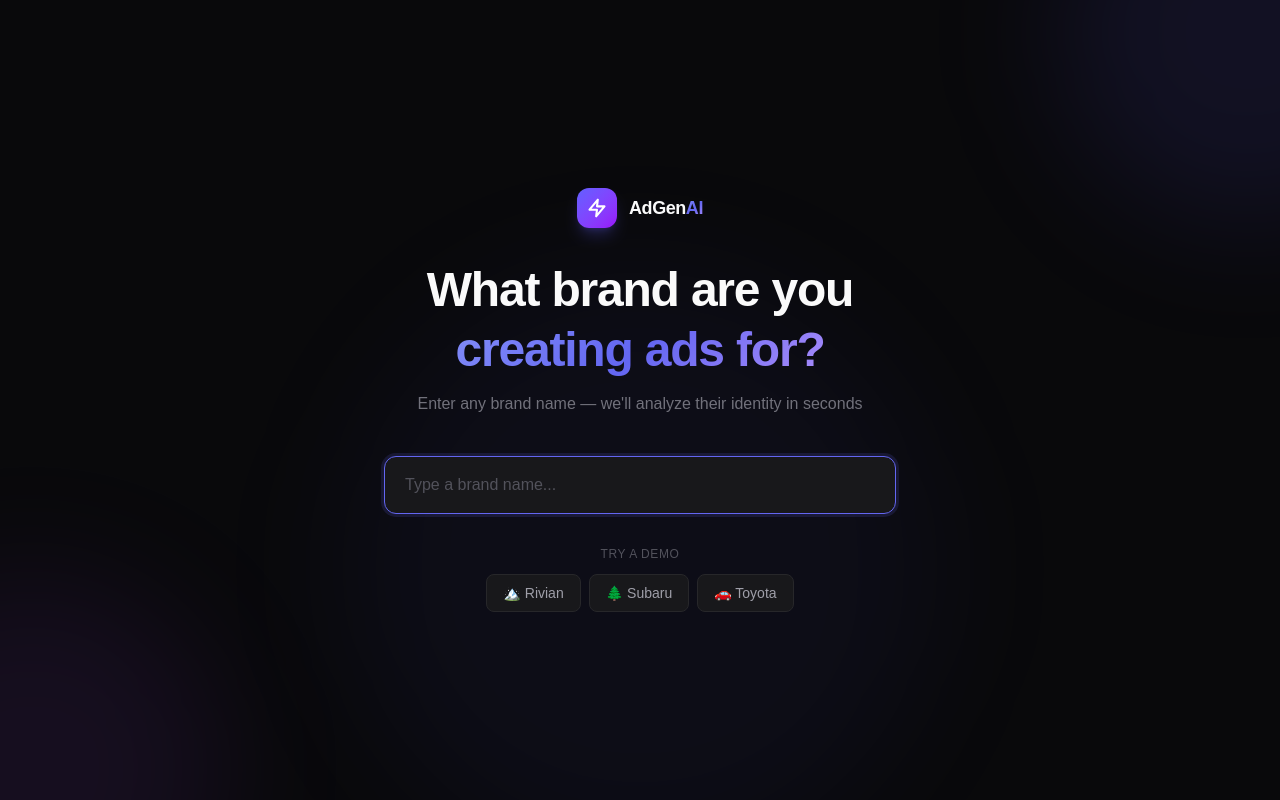
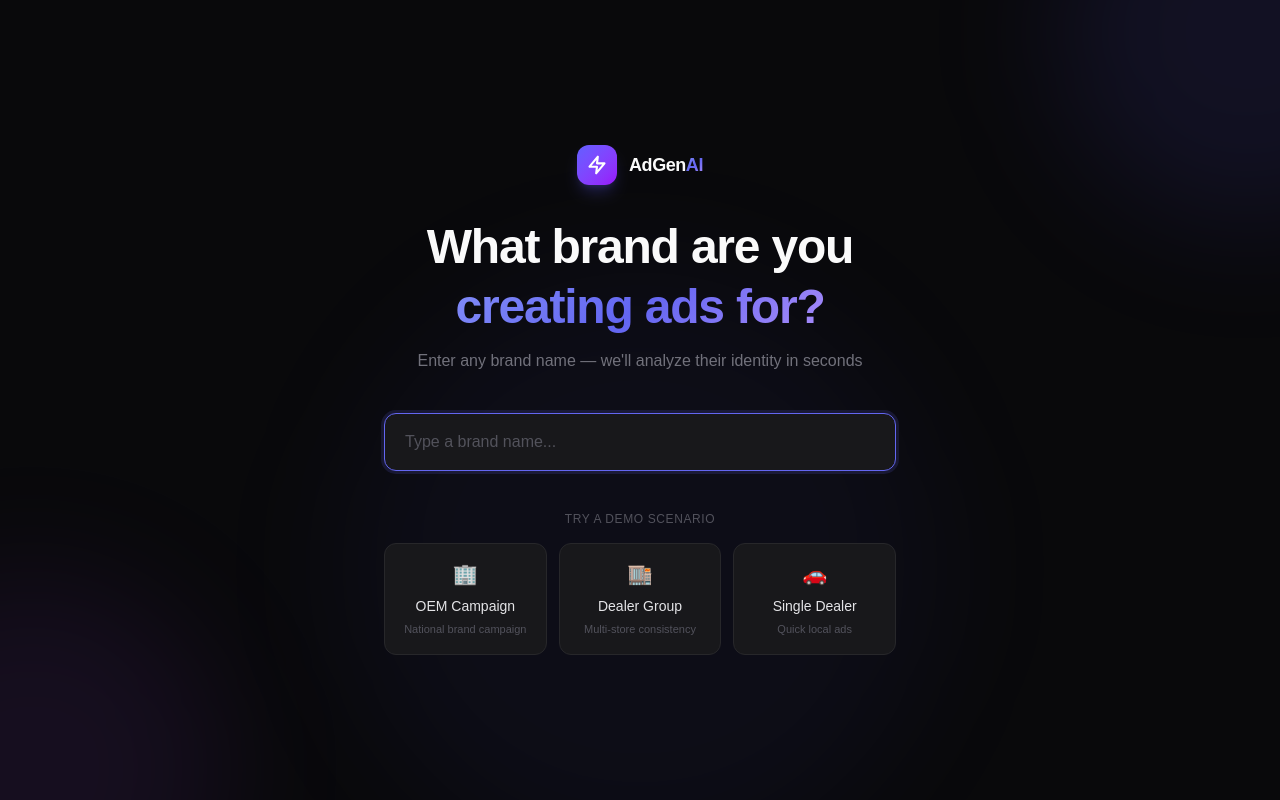
Before and after one commit to lionheartapp/edmunds-Studio, a Next.js app: page / in a window 1280 px wide. Built offline with nearby package versions, Linux system fonts and the light colour scheme; a web font is replaced by a local one.

Commit message:
feat: 3 user scenarios — OEM, Dealer Group, Single Dealer with tailored brief flows

```diff
--- a/app/brief/page.tsx
+++ b/app/brief/page.tsx
@@ -4,16 +4,20 @@ import { useEffect, useState } from "react"
 import { useRouter } from "next/navigation"
 import BriefForm from "@/components/BriefForm"
 import { BrandDNA } from "@/lib/types"
+import type { UserType } from "@/components/BrandInput"
 
 export default function BriefPage() {
   const router = useRouter()
   const [brandDna, setBrandDna] = useState<BrandDNA | null>(null)
+  const [userType, setUserType] = useState<UserType>(null)
   const [isLoading, setIsLoading] = useState(false)
 
   useEffect(() => {
     const stored = sessionStorage.getItem("adgenai_brand_dna")
+    const storedType = sessionStorage.getItem("adgenai_user_type") as UserType
     if (stored) {
       setBrandDna(JSON.parse(stored))
+      setUserType(storedType)
     } else {
       router.push("/")
     }
@@ -33,6 +37,7 @@ export default function BriefPage() {
         brandName={brandDna.name}
         onSubmit={handleSubmit}
         isLoading={isLoading}
+        userType={userType}
       />
     </div>
   )
--- a/components/BrandInput.tsx
+++ b/components/BrandInput.tsx
@@ -3,15 +3,35 @@
 import { useState, useEffect } from "react"
 import { motion, AnimatePresence } from "framer-motion"
 
+export type UserType = "oem" | "dealer-group" | "single-dealer" | null
+
 interface BrandInputProps {
-  onSubmit: (brandName: string) => void
+  onSubmit: (brandName: string, userType?: UserType) => void
   isLoading?: boolean
 }
 
-const QUICK_BRANDS = [
-  { name: "Rivian", emoji: "🏔️" },
-  { name: "Subaru", emoji: "🌲" },
-  { name: "Toyota", emoji: "🚗" },
+const SCENARIOS = [
+  {
+    type: "oem" as UserType,
+    label: "OEM Campaign",
+    brand: "Rivian",
+    emoji: "🏢",
+    desc: "National brand campaign",
+  },
+  {
+    type: "dealer-group" as UserType,
+    label: "Dealer Group",
+    brand: "Valley Subaru",
+    emoji: "🏬",
+    desc: "Multi-store consistency",
+  },
+  {
+    type: "single-dealer" as UserType,
+    label: "Single Dealer",
+    brand: "AutoNation Toyota Tempe",
+    emoji: "🚗",
+    desc: "Quick local ads",
+  },
 ]
 
 const LOADING_SAYINGS = [
@@ -317,27 +337,28 @@ export default function BrandInput({ onSubmit, isLoading }: BrandInputProps) {
               </motion.div>
             </form>
 
-            {/* Quick brand chips */}
+            {/* Scenario chips */}
             <motion.div
               initial={{ opacity: 0 }}
               animate={{ opacity: 1 }}
               transition={{ delay: 0.7 }}
-              className="mt-8 flex flex-col items-center gap-3"
+              className="mt-10 flex flex-col items-center gap-4 w-full"
             >
-              <span className="text-xs text-zinc-600 uppercase tracking-wider">Try a demo</span>
-              <div className="flex gap-2">
-                {QUICK_BRANDS.map(({ name, emoji }) => (
+              <span className="text-xs text-zinc-600 uppercase tracking-wider">Try a demo scenario</span>
+              <div className="grid grid-cols-3 gap-3 w-full">
+                {SCENARIOS.map(({ type, label, brand: scenarioBrand, emoji, desc }) => (
                   <button
-                    key={name}
+                    key={type}
                     onClick={() => {
-                      setBrand(name)
-                      onSubmit(name)
+                      setBrand(scenarioBrand)
+                      onSubmit(scenarioBrand, type)
                     }}
-                    className="px-4 py-2 rounded-lg bg-zinc-900 border border-zinc-800
-                             hover:border-zinc-700 hover:bg-zinc-800 text-sm text-zinc-400
-                             hover:text-zinc-200 transition-all"
+                    className="flex flex-col items-center gap-1.5 px-4 py-4 rounded-xl bg-zinc-900 border border-zinc-800
+                             hover:border-indigo-500/30 hover:bg-zinc-800/80 text-sm transition-all group"
                   >
-                    {emoji} {name}
+                    <span className="text-xl mb-0.5">{emoji}</span>
+                    <span className="text-zinc-200 font-medium group-hover:text-white">{label}</span>
+                    <span className="text-[11px] text-zinc-600">{desc}</span>
                   </button>
                 ))}
               </div>
--- a/components/BriefForm.tsx
+++ b/components/BriefForm.tsx
@@ -1,7 +1,8 @@
 "use client"
 
-import { useState } from "react"
+import { useState, useEffect } from "react"
 import { motion } from "framer-motion"
+import type { UserType } from "@/components/BrandInput"
 
 type BriefMode = "talk" | "form" | "import"
 
@@ -9,28 +10,82 @@ interface BriefFormProps {
   brandName: string
   onSubmit: (description: string) => void
   isLoading?: boolean
+  userType?: UserType
 }
 
-export default function BriefForm({ brandName, onSubmit, isLoading }: BriefFormProps) {
-  const [mode, setMode] = useState<BriefMode>("talk")
+// Scenario-specific configuration
+const SCENARIO_CONFIG: Record<string, {
+  defaultMode: BriefMode
+  heading: string
+  subtitle: string
+  talkPlaceholder: string
+  formFields: { label: string; placeholder: string; key: string }[]
+}> = {
+  oem: {
+    defaultMode: "form",
+    heading: "OEM Campaign Brief",
+    subtitle: "Full creative control with brand compliance built in",
+    talkPlaceholder: `Describe the national campaign...\n\nExample: "Q3 brand awareness push for the R1T lineup. Target: outdoor enthusiasts 28-45. Channels: YouTube pre-roll, Instagram Stories, TikTok. Key message: adventure meets sustainability. Include $5,000 loyalty bonus for existing owners."`,
+    formFields: [
+      { label: "Campaign Name", placeholder: "Q3 Adventure Series — R1T Launch", key: "campaign" },
+      { label: "Vehicle / Product Line", placeholder: "2025 Rivian R1T Adventure Package", key: "product" },
+      { label: "Target Audience", placeholder: "Outdoor enthusiasts, 28-45, HHI $120K+", key: "audience" },
+      { label: "Campaign Goal", placeholder: "Brand awareness + test drive bookings", key: "goal" },
+      { label: "Key Message / Offer", placeholder: "$5,000 loyalty bonus for existing EV owners", key: "offer" },
+      { label: "Platforms", placeholder: "YouTube, Instagram, TikTok, Display", key: "platforms" },
+      { label: "Brand Tone", placeholder: "Bold, adventurous, premium, sustainable", key: "tone" },
+    ],
+  },
+  "dealer-group": {
+    defaultMode: "form",
+    heading: "Dealer Group Campaign",
+    subtitle: "Consistent brand-compliant ads across all your locations",
+    talkPlaceholder: `Describe what you need across your stores...\n\nExample: "End-of-year clearance across all 12 Valley Subaru locations. Need consistent social ads that feel on-brand but include each store's local info. Push the 0% APR on remaining 2024 Outbacks and Foresters."`,
+    formFields: [
+      { label: "Promotion / Event", placeholder: "Year-end clearance event", key: "campaign" },
+      { label: "Vehicles to Feature", placeholder: "2024 Outback, 2024 Forester, 2025 Crosstrek", key: "product" },
+      { label: "Target Market", placeholder: "Families, outdoor active, 30-55", key: "audience" },
+      { label: "Number of Locations", placeholder: "12 stores across Arizona", key: "locations" },
+      { label: "Key Offer / Incentive", placeholder: "0% APR for 72 months + $2,500 off MSRP", key: "offer" },
+      { label: "Platforms", placeholder: "Facebook, Instagram, Google Display", key: "platforms" },
+    ],
+  },
+  "single-dealer": {
+    defaultMode: "talk",
+    heading: "What do you want to promote?",
+    subtitle: "Just tell us in plain English — we'll handle the rest",
+    talkPlaceholder: `Just describe it like you'd text a friend...\n\nExamples:\n• "We got a bunch of 2024 Camrys we need to move. 0% financing."\n• "Grand opening this Saturday, free hot dogs, test drives"\n• "New Tacomas just hit the lot, want something for TikTok"`,
+    formFields: [
+      { label: "What are you promoting?", placeholder: "2024 Camry clearance", key: "product" },
+      { label: "Any special offer?", placeholder: "0% APR + free maintenance for a year", key: "offer" },
+      { label: "When does it end?", placeholder: "End of month", key: "deadline" },
+    ],
+  },
+}
+
+const DEFAULT_CONFIG = SCENARIO_CONFIG["single-dealer"]
+
+export default function BriefForm({ brandName, onSubmit, isLoading, userType }: BriefFormProps) {
+  const config = (userType && SCENARIO_CONFIG[userType]) || DEFAULT_CONFIG
+  const [mode, setMode] = useState<BriefMode>(config.defaultMode)
   const [description, setDescription] = useState("")
+  const [formValues, setFormValues] = useState<Record<string, string>>({})
 
-  // Quick form fields
-  const [product, setProduct] = useState("")
-  const [audience, setAudience] = useState("")
-  const [goal, setGoal] = useState("")
-  const [tone, setTone] = useState("")
-  const [offer, setOffer] = useState("")
+  // Update default mode when userType changes
+  useEffect(() => {
+    if (userType && SCENARIO_CONFIG[userType]) {
+      setMode(SCENARIO_CONFIG[userType].defaultMode)
+    }
+  }, [userType])
+
+  const updateField = (key: string, value: string) => {
+    setFormValues((prev) => ({ ...prev, [key]: value }))
+  }
 
   const handleSubmit = () => {
     if (mode === "form") {
-      const formDescription = [
-        product && `Product: ${product}`,
-        audience && `Target audience: ${audience}`,
-        goal && `Campaign goal: ${goal}`,
-        tone && `Tone: ${tone}`,
-        offer && `Key offer: ${offer}`,
-      ]
+      const formDescription = config.formFields
+        .map((f) => formValues[f.key] && `${f.label}: ${formValues[f.key]}`)
         .filter(Boolean)
         .join(". ")
       onSubmit(formDescription)
@@ -38,6 +93,10 @@ export default function BriefForm({ brandName, onSubmit, isLoading }: BriefFormP
       onSubmit(description)
     }
   }
+
+  const hasContent = mode === "form"
+    ? Object.values(formValues).some((v) => v.trim())
+    : description.trim().length > 0
 
   return (
     <div className="relative min-h-screen py-12 px-6">
@@ -53,13 +112,11 @@ export default function BriefForm({ brandName, onSubmit, isLoading }: BriefFormP
           <div className="flex items-center gap-2 mb-2">
             <div className="w-2 h-2 rounded-full bg-indigo-500" />
             <span className="text-xs text-zinc-500 uppercase tracking-wider font-medium">
-              Step 2
+              Step 2 · {brandName}
             </span>
           </div>
-          <h2 className="text-3xl font-bold tracking-tight">Campaign Brief</h2>
-          <p className="text-zinc-500 mt-1">
-            Tell us about the campaign for <span className="text-zinc-300 font-medium">{brandName}</span>
-          </p>
+          <h2 className="text-3xl font-bold tracking-tight">{config.heading}</h2>
+          <p className="text-zinc-500 mt-1">{config.subtitle}</p>
         </div>
 
         {/* Mode Tabs */}
@@ -92,7 +149,7 @@ export default function BriefForm({ brandName, onSubmit, isLoading }: BriefFormP
             <textarea
               value={description}
               onChange={(e) => setDescription(e.target.value)}
-              placeholder={`Describe the campaign in your own words...\n\nExample: "Summer clearance event for the 2025 R1T. Targeting adventure-loving millennials. Need Instagram and TikTok ads. Highlight the $5,000 off promotion and 0% APR financing."`}
+              placeholder={config.talkPlaceholder}
               rows={7}
               className="w-full px-4 py-4 rounded-xl bg-zinc-900 border border-zinc-800
                        focus:border-indigo-500 focus:ring-2 focus:ring-indigo-500/20
@@ -108,11 +165,15 @@ export default function BriefForm({ brandName, onSubmit, isLoading }: BriefFormP
             animate={{ opacity: 1 }}
             className="space-y-4"
           >
-            <FormField label="Product / Vehicle" value={product} onChange={setProduct} placeholder="2025 Rivian R1T Adventure" />
-            <FormField label="Target Audience" value={audience} onChange={setAudience} placeholder="Adventure-loving millennials, 28-42" />
-            <FormField label="Campaign Goal" value={goal} onChange={setGoal} placeholder="Drive test drive bookings" />
-            <FormField label="Tone" value={tone} onChange={setTone} placeholder="Bold, adventurous, premium" />
-            <FormField label="Key Offer" value={offer} onChange={setOffer} placeholder="$5,000 off + 0% APR for 60 months" />
+            {config.formFields.map((field) => (
+              <FormField
+                key={field.key}
+                label={field.label}
+                value={formValues[field.key] || ""}
+                onChange={(v) => updateField(field.key, v)}
+                placeholder={field.placeholder}
+              />
+            ))}
           </motion.div>
         )}
 
@@ -142,7 +203,7 @@ export default function BriefForm({ brandName, onSubmit, isLoading }: BriefFormP
           whileHover={{ scale: 1.005 }}
           whileTap={{ scale: 0.995 }}
           onClick={handleSubmit}
-          disabled={isLoading}
+          disabled={isLoading || !hasContent}
           className="w-full mt-8 py-4 bg-indigo-600 hover:bg-indigo-500 text-white font-semibold
                    rounded-xl disabled:opacity-30 transition-all glow-sm"
         >
```
Also changed, not shown: app/page.tsx (+6 -2 lines).
